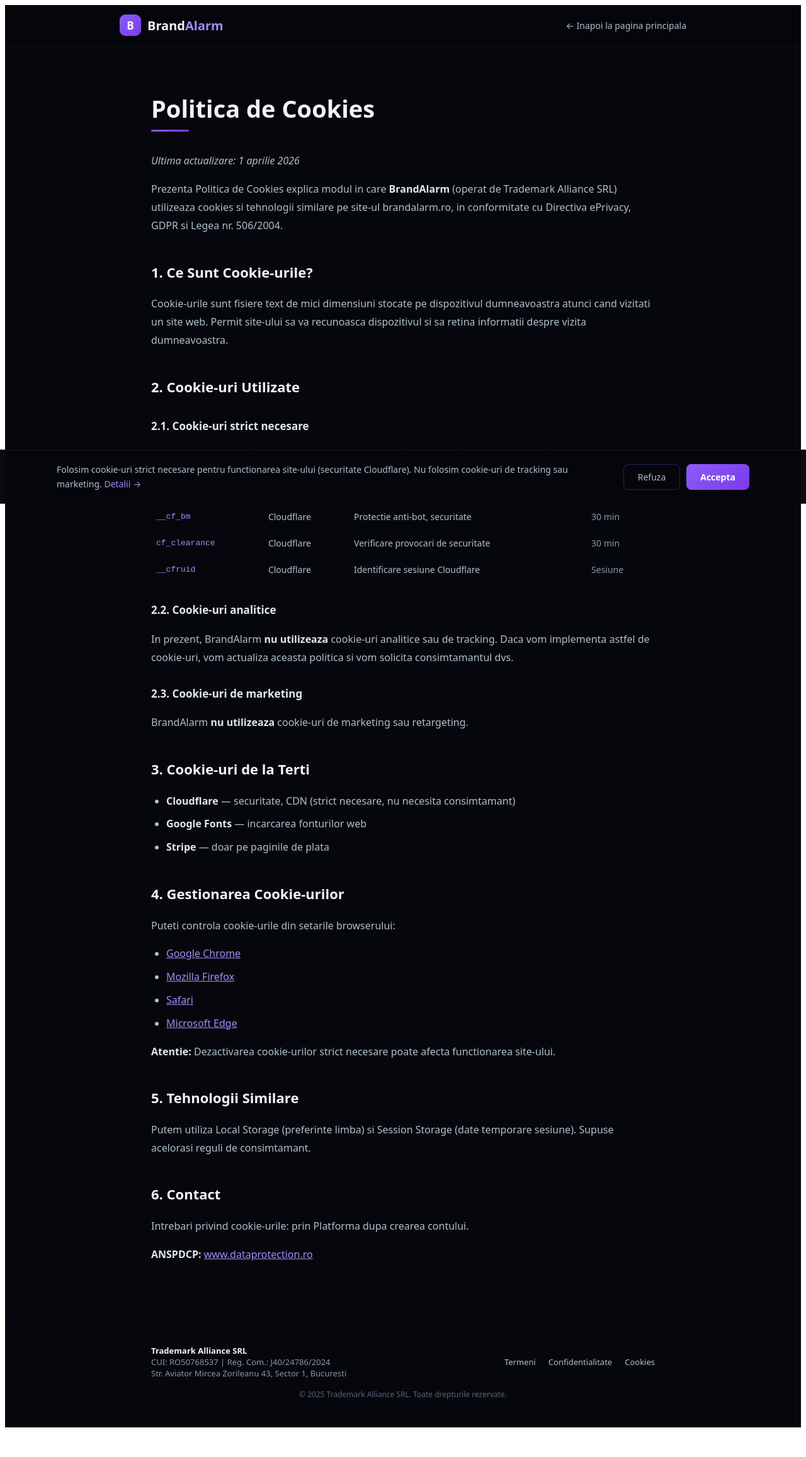
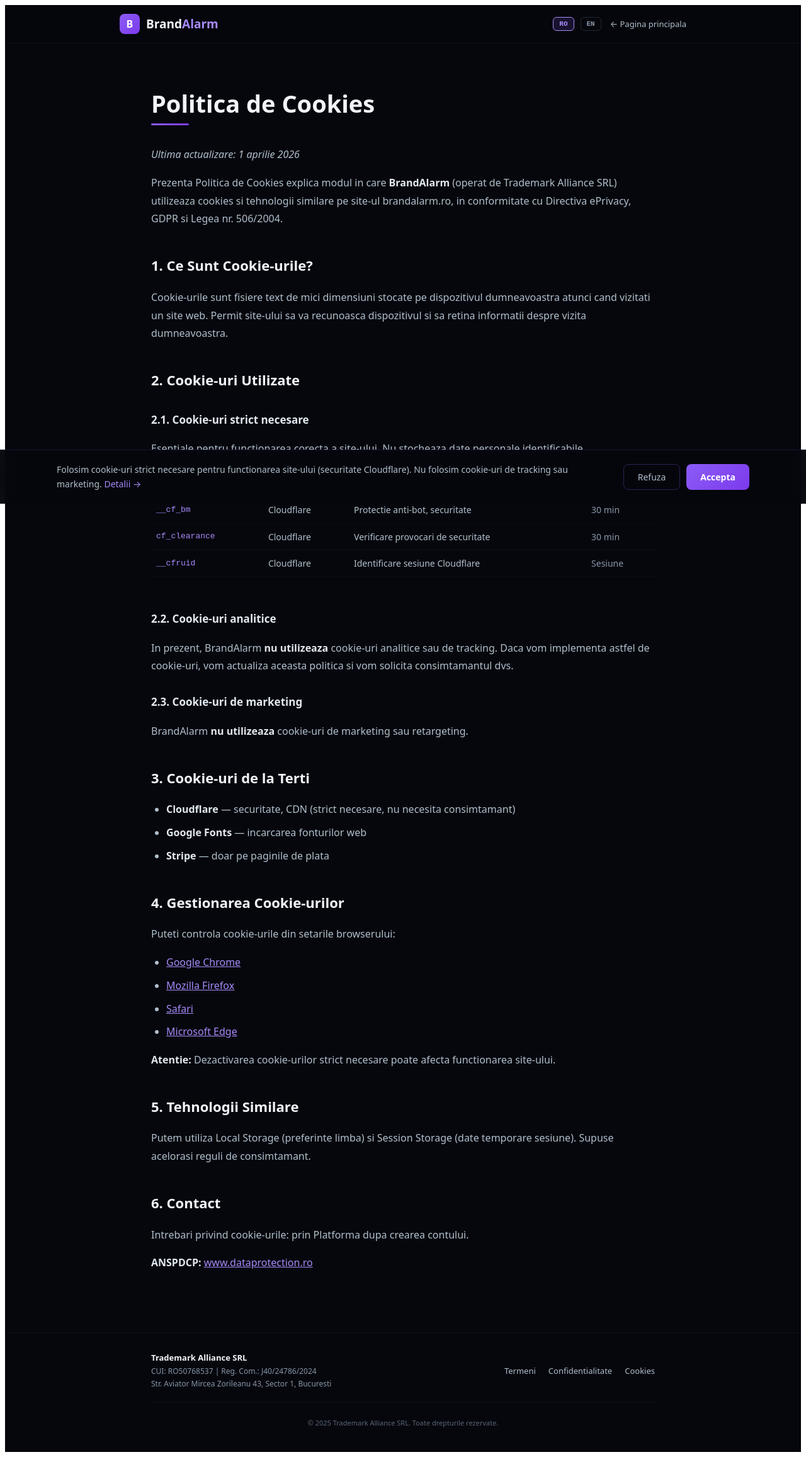
Before and after one commit to lbaltoi/brandalarm-site, a React (Vite) app: page /politica-cookies in a window 1280 px wide. Shown: the whole page at 63% size. Before the commit the page ends 2275 px from the top, so only its background shows below. Built offline with nearby package versions, Linux system fonts and the light colour scheme.

Commit message:
Responsive mobile + SEO meta tags + GEO schema.org

```diff
--- a/src/components/PageLayout.jsx
+++ b/src/components/PageLayout.jsx
@@ -1,4 +1,5 @@
-import { Link } from "react-router-dom";
+import { useEffect } from "react";
+import { Link, useLocation } from "react-router-dom";
 
 const P = {
   bg: "#06070d", sf: "rgba(15,12,30,.65)", bd: "rgba(139,92,246,.07)",
@@ -6,46 +7,166 @@
   tx: "#e2e8f0", mu: "#b0bfcc", dm: "#8896a8", br: "#f1f5f9", wh: "#fff",
 };
 const ff = "'DM Sans',system-ui,-apple-system,'Segoe UI',sans-serif";
+const fm = "'Space Mono','Courier New',monospace";
 
-export default function PageLayout({ title, children, lang = "ro" }) {
+const routes = {
+  "/termeni-si-conditii": "/en/terms",
+  "/en/terms": "/termeni-si-conditii",
+  "/confidentialitate": "/en/privacy",
+  "/en/privacy": "/confidentialitate",
+  "/politica-cookies": "/en/cookie-policy",
+  "/en/cookie-policy": "/politica-cookies",
+};
+
+const footerLinks = {
+  ro: [
+    { to: "/termeni-si-conditii", label: "Termeni" },
+    { to: "/confidentialitate", label: "Confidentialitate" },
+    { to: "/politica-cookies", label: "Cookies" },
+  ],
+  en: [
+    { to: "/en/terms", label: "Terms" },
+    { to: "/en/privacy", label: "Privacy" },
+    { to: "/en/cookie-policy", label: "Cookies" },
+  ],
+};
+
+const updateMeta = (name, content, isProperty = false) => {
+  const attr = isProperty ? "property" : "name";
+  let el = document.querySelector(`meta[${attr}="${name}"]`);
+  if (!el) {
+    el = document.createElement("meta");
+    el.setAttribute(attr, name);
+    document.head.appendChild(el);
+  }
+  el.setAttribute("content", content);
+};
+
+const updateLink = (rel, href, hreflang = null) => {
+  const sel = hreflang ? `link[rel="${rel}"][hreflang="${hreflang}"]` : `link[rel="${rel}"]:not([hreflang])`;
+  let el = document.querySelector(sel);
+  if (!el) {
+    el = document.createElement("link");
+    el.setAttribute("rel", rel);
+    if (hreflang) el.setAttribute("hreflang", hreflang);
+    document.head.appendChild(el);
+  }
+  el.setAttribute("href", href);
+};
+
+export default function PageLayout({ title, description, children, lang = "ro" }) {
+  const location = useLocation();
+  const altPath = routes[location.pathname] || "/";
+  const links = footerLinks[lang];
+  const fullTitle = `${title} — BrandAlarm`;
+  const currentUrl = `https://brandalarm.ro${location.pathname}`;
+  const altUrl = `https://brandalarm.ro${altPath}`;
+
+  useEffect(() => {
+    document.title = fullTitle;
+    document.documentElement.lang = lang;
+    updateMeta("description", description);
+    updateMeta("og:title", fullTitle, true);
+    updateMeta("og:description", description, true);
+    updateMeta("og:url", currentUrl, true);
+    updateMeta("og:locale", lang === "ro" ? "ro_RO" : "en_US", true);
+    updateLink("canonical", currentUrl);
+    updateLink("alternate", lang === "ro" ? currentUrl : altUrl, "ro");
+    updateLink("alternate", lang === "en" ? currentUrl : altUrl, "en");
+    updateLink("alternate", lang === "ro" ? currentUrl : altUrl, "x-default");
+    window.scrollTo(0, 0);
+  }, [fullTitle, description, currentUrl, altUrl, lang]);
+
+  // JSON-LD structured data
+  const schema = {
+    "@context": "https://schema.org",
+    "@type": "WebPage",
+    name: fullTitle,
+    description: description,
+    url: currentUrl,
+    inLanguage: lang === "ro" ? "ro-RO" : "en-US",
+    publisher: {
+      "@type": "Organization",
+      name: "Trademark Alliance SRL",
+      url: "https://brandalarm.ro",
+    },
+  };
+
   return (
     <div style={{ fontFamily: ff, background: P.bg, color: P.tx, minHeight: "100vh" }}>
+      <style>{`
+        .pl-main h2, .pl-main h3 { word-wrap: break-word; }
+        .pl-main a { word-wrap: break-word; overflow-wrap: break-word; }
+        .pl-table-wrap { overflow-x: auto; -webkit-overflow-scrolling: touch; }
+        .pl-table-wrap table { min-width: 520px; }
+        @media (max-width: 640px) {
+          .pl-nav-home-text { display: none !important; }
+          .pl-nav-home-arrow { display: inline !important; }
+          .pl-main { padding: 28px 16px 60px !important; }
+          .pl-main h1 { font-size: 26px !important; letter-spacing: -0.5px; }
+          .pl-main h2 { font-size: 19px !important; margin-top: 32px !important; }
+          .pl-main h3 { font-size: 16px !important; }
+          .pl-main, .pl-main p, .pl-main li { font-size: 15px !important; line-height: 1.75 !important; }
+          .pl-main ul { padding-left: 20px !important; }
+          .pl-footer { flex-direction: column !important; align-items: flex-start !important; gap: 20px !important; }
+          .pl-footer-links { flex-wrap: wrap; gap: 16px !important; }
+        }
+        @media (min-width: 641px) {
+          .pl-nav-home-arrow { display: none !important; }
+        }
+      `}</style>
+      <script type="application/ld+json" dangerouslySetInnerHTML={{ __html: JSON.stringify(schema) }} />
+
       {/* NAV */}
-      <nav style={{ padding: "0 20px", background: "rgba(6,7,13,.96)", backdropFilter: "blur(16px)", borderBottom: "1px solid rgba(139,92,246,.08)" }}>
-        <div style={{ maxWidth: 900, margin: "0 auto", display: "flex", alignItems: "center", justifyContent: "space-between", height: 64 }}>
-          <Link to="/" style={{ display: "flex", alignItems: "center", gap: 10, fontWeight: 700, fontSize: 20, textDecoration: "none", color: P.br }}>
-            <div style={{ width: 34, height: 34, borderRadius: 9, background: `linear-gradient(135deg,${P.ad},${P.ap})`, display: "flex", alignItems: "center", justifyContent: "center", fontSize: 17, fontWeight: 700, color: P.wh }}>B</div>
+      <nav style={{ padding: "0 16px", background: "rgba(6,7,13,.96)", backdropFilter: "blur(16px)", borderBottom: "1px solid rgba(139,92,246,.08)", position: "sticky", top: 0, zIndex: 50 }}>
+        <div style={{ maxWidth: 900, margin: "0 auto", display: "flex", alignItems: "center", justifyContent: "space-between", height: 60, gap: 12 }}>
+          <Link to="/" style={{ display: "flex", alignItems: "center", gap: 10, fontWeight: 700, fontSize: 19, textDecoration: "none", color: P.br, flexShrink: 0 }}>
+            <div style={{ width: 32, height: 32, borderRadius: 8, background: `linear-gradient(135deg,${P.ad},${P.ap})`, display: "flex", alignItems: "center", justifyContent: "center", fontSize: 16, fontWeight: 700, color: P.wh }}>B</div>
             <span>Brand<span style={{ color: P.ac }}>Alarm</span></span>
           </Link>
-          <Link to="/" style={{ color: P.mu, fontSize: 14, textDecoration: "none" }}>
-            ← {lang === "ro" ? "Inapoi la pagina principala" : "Back to homepage"}
-          </Link>
+          <div style={{ display: "flex", alignItems: "center", gap: 10, flexShrink: 0 }}>
+            {["ro", "en"].map(l => (
+              <Link key={l} to={l === lang ? location.pathname : altPath} style={{
+                background: lang === l ? "rgba(139,92,246,.15)" : "transparent",
+                color: lang === l ? P.ac : P.dm,
+                border: `1px solid ${lang === l ? P.ac : "rgba(100,116,139,.3)"}`,
+                borderRadius: 6, padding: "4px 9px", fontSize: 11, fontWeight: 700,
+                fontFamily: fm, textDecoration: "none",
+              }}>{l.toUpperCase()}</Link>
+            ))}
+            <Link to="/" style={{ color: P.mu, fontSize: 13, textDecoration: "none", marginLeft: 4 }}>
+              <span className="pl-nav-home-text">← {lang === "ro" ? "Pagina principala" : "Homepage"}</span>
+              <span className="pl-nav-home-arrow" style={{ display: "none", fontSize: 20 }}>←</span>
+            </Link>
+          </div>
         </div>
       </nav>
 
       {/* CONTENT */}
-      <main style={{ maxWidth: 800, margin: "0 auto", padding: "48px 24px 80px" }}>
-        <h1 style={{ fontSize: "clamp(28px,5vw,38px)", fontWeight: 700, marginBottom: 8, color: P.br }}>{title}</h1>
+      <main className="pl-main" style={{ maxWidth: 800, margin: "0 auto", padding: "48px 24px 80px" }}>
+        <h1 style={{ fontSize: "clamp(26px,5vw,38px)", fontWeight: 700, marginBottom: 8, color: P.br, lineHeight: 1.2 }}>{title}</h1>
         <div style={{ height: 3, width: 60, background: `linear-gradient(135deg,${P.ad},${P.ap})`, borderRadius: 2, marginBottom: 32 }} />
         <div style={{ fontSize: 16, lineHeight: 1.8, color: P.mu }}>{children}</div>
       </main>
 
       {/* FOOTER */}
-      <footer style={{ borderTop: "1px solid rgba(139,92,246,.06)", padding: "32px 24px" }}>
-        <div style={{ maxWidth: 800, margin: "0 auto", display: "flex", flexWrap: "wrap", gap: 24, justifyContent: "space-between", alignItems: "center" }}>
-          <div style={{ fontSize: 13, color: P.dm }}>
-            <strong style={{ color: P.br }}>Trademark Alliance SRL</strong><br />
+      <footer style={{ borderTop: "1px solid rgba(139,92,246,.06)", padding: "28px 16px" }}>
+        <div className="pl-footer" style={{ maxWidth: 800, margin: "0 auto", display: "flex", flexWrap: "wrap", gap: 24, justifyContent: "space-between", alignItems: "center" }}>
+          <div style={{ fontSize: 12, color: P.dm, lineHeight: 1.7 }}>
+            <strong style={{ color: P.br, fontSize: 13 }}>Trademark Alliance SRL</strong><br />
             CUI: RO50768537 | Reg. Com.: J40/24786/2024<br />
             Str. Aviator Mircea Zorileanu 43, Sector 1, Bucuresti
           </div>
-          <div style={{ display: "flex", gap: 20, fontSize: 13 }}>
-            <Link to="/termeni-si-conditii" style={{ color: P.mu, textDecoration: "none" }}>Termeni</Link>
-            <Link to="/confidentialitate" style={{ color: P.mu, textDecoration: "none" }}>Confidentialitate</Link>
-            <Link to="/politica-cookies" style={{ color: P.mu, textDecoration: "none" }}>Cookies</Link>
+          <div className="pl-footer-links" style={{ display: "flex", gap: 20, fontSize: 13 }}>
+            {links.map(l => (
+              <Link key={l.to} to={l.to} style={{ color: P.mu, textDecoration: "none" }}>{l.label}</Link>
+            ))}
           </div>
         </div>
-        <div style={{ maxWidth: 800, margin: "16px auto 0", textAlign: "center" }}>
-          <p style={{ fontSize: 12, color: "#5a6577" }}>© 2025 Trademark Alliance SRL. Toate drepturile rezervate.</p>
+        <div style={{ maxWidth: 800, margin: "18px auto 0", paddingTop: 14, borderTop: "1px solid rgba(139,92,246,.06)", textAlign: "center" }}>
+          <p style={{ fontSize: 11, color: "#5a6577" }}>
+            © 2025 Trademark Alliance SRL. {lang === "ro" ? "Toate drepturile rezervate." : "All rights reserved."}
+          </p>
         </div>
       </footer>
     </div>
--- a/src/pages/Confidentialitate.jsx
+++ b/src/pages/Confidentialitate.jsx
@@ -159,7 +159,7 @@
 export default function Confidentialitate({ lang = "ro" }) {
   useEffect(() => { window.scrollTo(0, 0); }, [lang]);
   return (
-    <PageLayout title={lang === "ro" ? "Politica de Confidentialitate" : "Privacy Policy"} lang={lang}>
+    <PageLayout title={lang === "ro" ? "Politica de Confidentialitate" : "Privacy Policy"} description={lang === "ro" ? "Politica de Confidentialitate BrandAlarm — cum colectam, procesam si protejam datele personale conform GDPR si Legea 190/2018." : "BrandAlarm Privacy Policy — how we collect, process and protect personal data in compliance with GDPR and Romanian Law 190/2018."} lang={lang}>
       {lang === "ro" ? <RO /> : <EN />}
     </PageLayout>
   );
--- a/src/pages/PoliticaCookies.jsx
+++ b/src/pages/PoliticaCookies.jsx
@@ -30,11 +30,11 @@
     <h2 style={S.h2}>2. Cookie-uri Utilizate</h2>
     <h3 style={S.h3}>2.1. Cookie-uri strict necesare</h3>
     <p style={S.p}>Esentiale pentru functionarea corecta a site-ului. Nu stocheaza date personale identificabile.</p>
-    <table style={tbl}><thead><tr><th style={th}>Cookie</th><th style={th}>Furnizor</th><th style={th}>Scop</th><th style={th}>Durata</th></tr></thead><tbody>
+    <div className="pl-table-wrap"><table style={tbl}><thead><tr><th style={th}>Cookie</th><th style={th}>Furnizor</th><th style={th}>Scop</th><th style={th}>Durata</th></tr></thead><tbody>
       {cookies.map(([name, provider, purpose, dur], i) => (
         <tr key={i}><td style={{ ...td, color: "#a78bfa", fontFamily: "'Space Mono',monospace", fontSize: 13 }}>{name}</td><td style={{ ...td, color: "#b0bfcc" }}>{provider}</td><td style={{ ...td, color: "#b0bfcc" }}>{purpose.ro}</td><td style={{ ...td, color: "#8896a8" }}>{typeof dur === "object" ? dur.ro : dur}</td></tr>
       ))}
-    </tbody></table>
+    </tbody></table></div>
 
     <h3 style={S.h3}>2.2. Cookie-uri analitice</h3>
     <p style={S.p}>In prezent, BrandAlarm <b style={S.b}>nu utilizeaza</b> cookie-uri analitice sau de tracking. Daca vom implementa astfel de cookie-uri, vom actualiza aceasta politica si vom solicita consimtamantul dvs.</p>
@@ -76,11 +76,11 @@
     <h2 style={S.h2}>2. Cookies Used</h2>
     <h3 style={S.h3}>2.1. Strictly necessary cookies</h3>
     <p style={S.p}>Essential for correct site operation. Do not store personally identifiable data.</p>
-    <table style={tbl}><thead><tr><th style={th}>Cookie</th><th style={th}>Provider</th><th style={th}>Purpose</th><th style={th}>Duration</th></tr></thead><tbody>
+    <div className="pl-table-wrap"><table style={tbl}><thead><tr><th style={th}>Cookie</th><th style={th}>Provider</th><th style={th}>Purpose</th><th style={th}>Duration</th></tr></thead><tbody>
       {cookies.map(([name, provider, purpose, dur], i) => (
         <tr key={i}><td style={{ ...td, color: "#a78bfa", fontFamily: "'Space Mono',monospace", fontSize: 13 }}>{name}</td><td style={{ ...td, color: "#b0bfcc" }}>{provider}</td><td style={{ ...td, color: "#b0bfcc" }}>{purpose.en}</td><td style={{ ...td, color: "#8896a8" }}>{typeof dur === "object" ? dur.en : dur}</td></tr>
       ))}
-    </tbody></table>
+    </tbody></table></div>
 
     <h3 style={S.h3}>2.2. Analytics cookies</h3>
     <p style={S.p}>Currently, BrandAlarm <b style={S.b}>does not use</b> analytics or tracking cookies. If we implement such cookies, we will update this policy and request your consent.</p>
@@ -114,7 +114,7 @@
 export default function PoliticaCookies({ lang = "ro" }) {
   useEffect(() => { window.scrollTo(0, 0); }, [lang]);
   return (
-    <PageLayout title={lang === "ro" ? "Politica de Cookies" : "Cookie Policy"} lang={lang}>
+    <PageLayout title={lang === "ro" ? "Politica de Cookies" : "Cookie Policy"} description={lang === "ro" ? "Politica de Cookies BrandAlarm — tipuri de cookies utilizate, scopuri si gestionare, conform Directivei ePrivacy si GDPR." : "BrandAlarm Cookie Policy — types of cookies used, purposes and management, compliant with ePrivacy Directive and GDPR."} lang={lang}>
       {lang === "ro" ? <RO /> : <EN />}
     </PageLayout>
   );
--- a/src/pages/TermeniConditii.jsx
+++ b/src/pages/TermeniConditii.jsx
@@ -183,7 +183,7 @@
 export default function TermeniConditii({ lang = "ro" }) {
   useEffect(() => { window.scrollTo(0, 0); }, [lang]);
   return (
-    <PageLayout title={lang === "ro" ? "Termeni si Conditii" : "Terms and Conditions"} lang={lang}>
+    <PageLayout title={lang === "ro" ? "Termeni si Conditii" : "Terms and Conditions"} description={lang === "ro" ? "Termeni si conditii BrandAlarm — platforma de monitorizare marci si domenii, conform Legea 365/2002 si OUG 34/2014. Trademark Alliance SRL." : "BrandAlarm Terms and Conditions — trademark and domain monitoring platform, compliant with Romanian Law 365/2002 and GEO 34/2014."} lang={lang}>
       {lang === "ro" ? <RO /> : <EN />}
     </PageLayout>
   );
```
